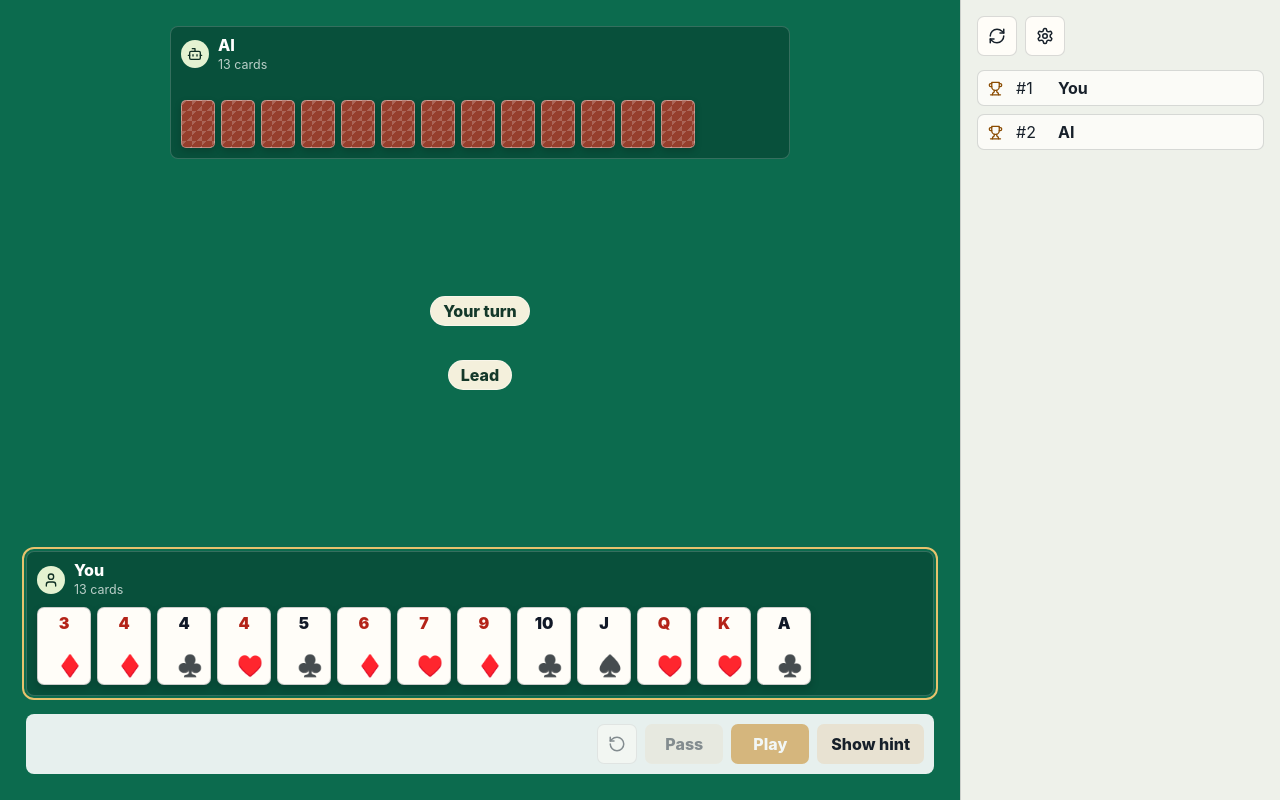
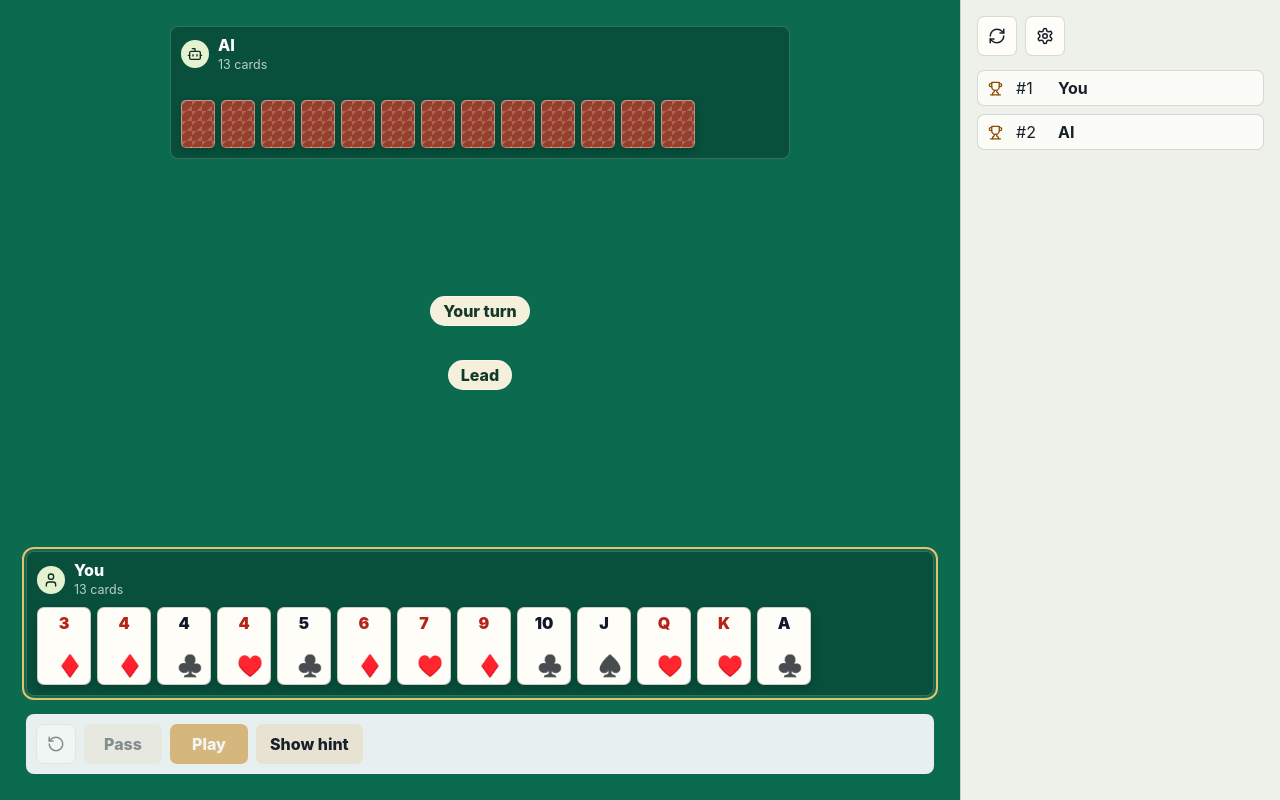
Before and after one commit to kylemcdonald/pusoy-alpha, a React (Vite) app: page / in a window 1280 px wide. Built offline with nearby package versions, Linux system fonts and the light colour scheme.

Commit message:
Left align move controls

```diff
--- a/src/styles.css
+++ b/src/styles.css
@@ -243,7 +243,7 @@ button {
 
 .move-tray {
   display: flex;
-  justify-content: flex-end;
+  justify-content: flex-start;
   gap: 10px;
   align-items: center;
   padding: 10px;
```
